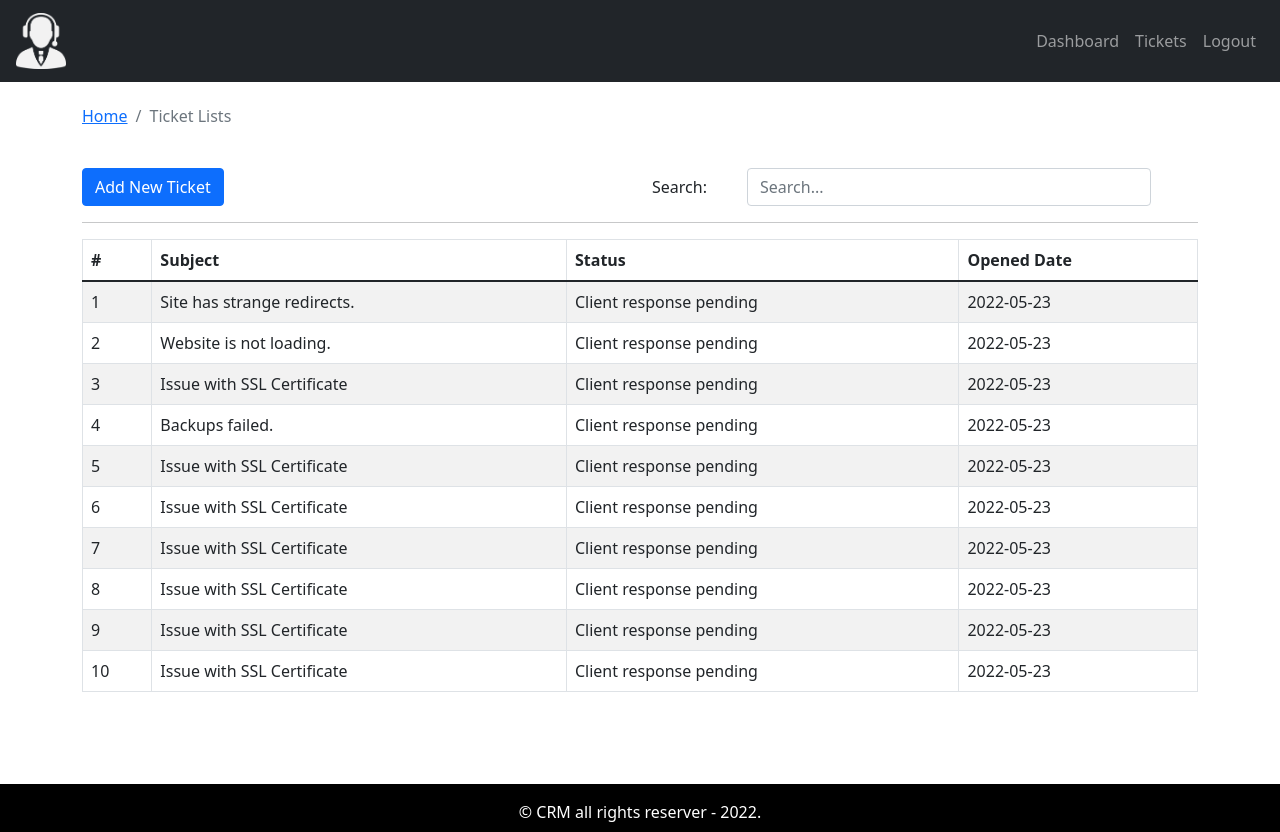
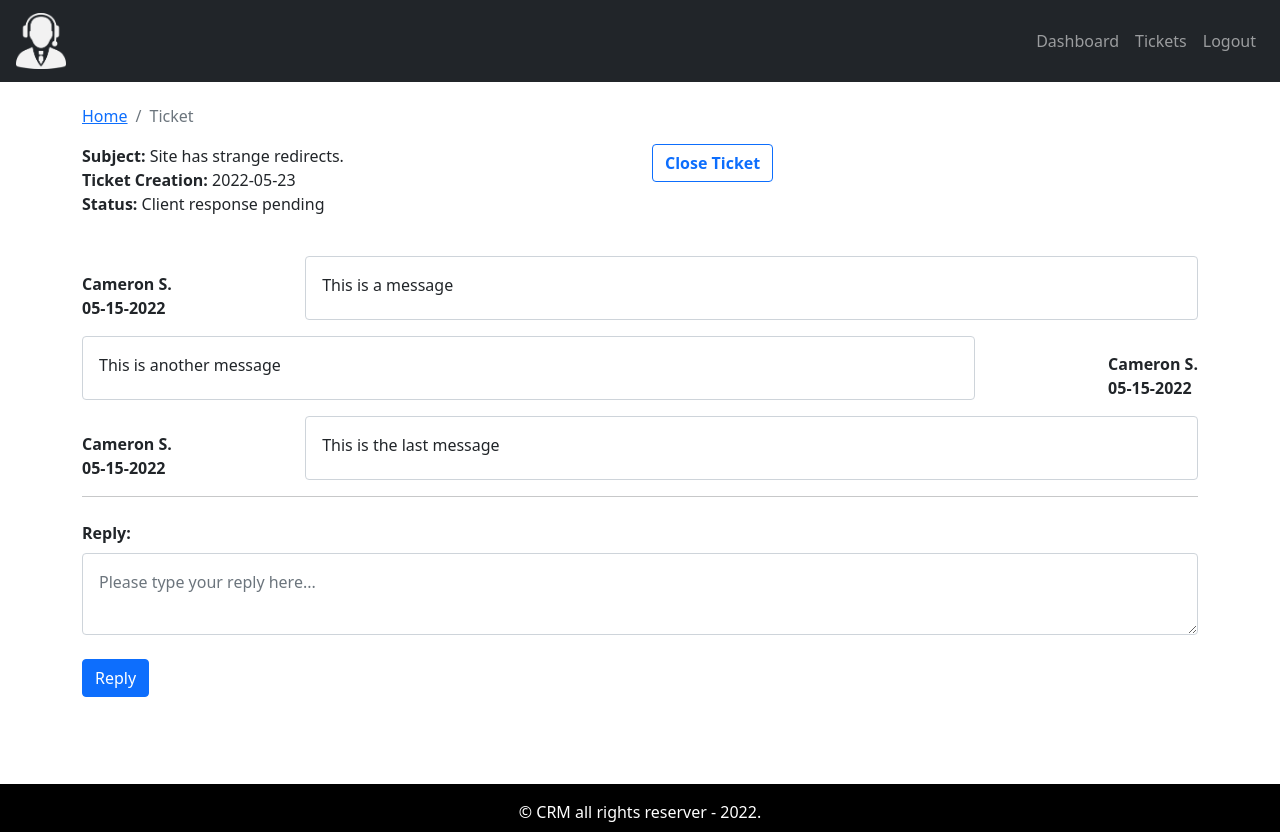
Before and after one commit to CamSteph/crm-ticketing-system, a React (Create React App) app: page / in a window 1280 px wide. Built offline with nearby package versions, Linux system fonts and the light colour scheme.

Commit message:
Ticket history page UI created.

```diff
--- a/src/App.js
+++ b/src/App.js
@@ -5,6 +5,7 @@ import EntryPage from "./pages/entry/EntryPage";
 import DashboardPage from "./pages/dashboard/DashboardPage";
 import AddNewTicketPage from "./pages/addNewTickets/AddNewTicketPage";
 import TicketListPage from "./pages/ticketList/TicketListPage";
+import TicketPage from "./pages/ticketPage/TicketPage";
 // End Page imports
 
 // Import components
@@ -18,7 +19,8 @@ function App() {
       <DefaultLayout>
         {/* <DashboardPage/> */}
         {/* <AddNewTicketPage/> */}
-        <TicketListPage/>
+        {/* <TicketListPage/> */}
+        <TicketPage/>
       </DefaultLayout>
     </div>
   );
--- a/src/assets/data/dummyTickets.json
+++ b/src/assets/data/dummyTickets.json
@@ -3,7 +3,24 @@
         "id": 1,
         "subject": "Site has strange redirects.",
         "status" : "Client response pending",
-        "addedAt" : "2022-05-23"
+        "addedAt" : "2022-05-23",
+        "history": [
+            {
+                "date": "05-15-2022",
+                "message": "This is a message",
+                "messageBy": "Cameron S."
+            },
+            {
+                "date": "05-15-2022",
+                "message": "This is another message",
+                "messageBy": "Cameron S."
+            },
+            {
+                "date": "05-15-2022",
+                "message": "This is the last message",
+                "messageBy": "Cameron S."
+            }
+        ]
     },
     {
         "id": 2,
--- /dev/null
+++ b/src/components/messageHistory/MessageHistoryComponent.js
@@ -0,0 +1,19 @@
+import React from 'react';
+import "./messageHistory.css";
+
+const MessageHistoryComponent = ({message}) => {
+    console.log(message)
+    return (message.map((row, i) => {
+            return (
+                <div className="message-history mt-3" id={i}>
+                <div className="send fw-bold mt-3">
+                    <div className="sender">{row.messageBy}</div>
+                    <div className='date'>{row.date}</div>
+                </div>
+                <div className="message">{row.message}</div>
+                </div>
+            )
+        }));
+};
+
+export default MessageHistoryComponent;
--- /dev/null
+++ b/src/components/messageHistory/messageHistory.css
@@ -0,0 +1,17 @@
+.message-history{
+    display: flex;
+    justify-content: space-between;
+}
+
+.message-history:nth-child(even){
+    display: flex;
+    flex-direction: row-reverse;
+    justify-content: space-between;
+}
+
+.message{
+    padding: 1rem;
+    width: 80%;
+    border: 1px solid #ced4da;
+    border-radius: .25rem;;
+}
--- /dev/null
+++ b/src/components/ticketReplySection/TicketReplyComponent.js
@@ -0,0 +1,24 @@
+import React from 'react';
+import {Form, Button} from 'react-bootstrap';
+
+const TicketReplyComponent = ({messageContent, handleOnChange, handleOnSubmit}) => {
+  return (
+    <Form onSubmit={handleOnSubmit}>
+        <Form.Label><b>Reply:</b></Form.Label>
+        <Form.Control
+        className="p-3"
+        as="textarea"
+        row="5"
+        name="reply-details"
+        placeholder='Please type your reply here...'
+        value={messageContent}
+        onChange={handleOnChange}
+        />
+        <div className="text-right mt-4 mb-4">
+            <Button variant="primary" type="submit">Reply</Button>
+        </div>
+    </Form>
+  )
+};
+
+export default TicketReplyComponent;
--- /dev/null
+++ b/src/pages/ticketPage/TicketPage.js
@@ -0,0 +1,71 @@
+import React, {useState, useEffect} from 'react';
+// import Bootstrap
+import {Container, Row, Col, Button} from 'react-bootstrap';
+// End import bootstrap
+
+// import Components
+import PageBreadcrumb from '../../components/breadcrumb/PageBreadcrumb';
+import MessageHistoryComponent from '../../components/messageHistory/MessageHistoryComponent';
+import TicketReplyComponent from '../../components/ticketReplySection/TicketReplyComponent';
+// End import components
+
+// Import tickets
+import tickets from '../../assets/data/dummyTickets.json';
+// End import tickets
+
+const ticket = tickets[0];
+
+const TicketPage = () => {
+
+    const [messageContent, setMessageContent] = useState('');
+
+    useEffect(() => {
+
+    }, [messageContent]);
+
+    const handleOnChange = e => {
+        const {val} = e.target.value;
+        setMessageContent(val);
+    };
+
+    const handleOnSubmit = e => {
+        e.preventDefault();
+        alert("Reply submitted.");
+    };
+
+  return (
+    <Container>
+        <Row>
+            <Col>
+                <PageBreadcrumb page="Ticket"/>
+            </Col>
+        </Row>
+        <Row>
+            <Col>
+                <div className="subject"><b>Subject:</b> {ticket.subject}</div>
+                <div className="date"><b>Ticket Creation:</b> {ticket.addedAt}</div>
+                <div className="status"><b>Status:</b> {ticket.status}</div>
+            </Col>
+            <Col>
+                <Button variant="outline-primary" className="fw-bold">Close Ticket</Button>
+            </Col>
+        </Row>
+        <Row className='mt-4'>
+            <Col>
+                <MessageHistoryComponent message={ticket.history}/>
+            </Col>
+        </Row>
+        <hr/>
+        <Row className="mt-4">
+            <Col>
+                <TicketReplyComponent messageContent={messageContent}
+                handleOnChange={handleOnChange}
+                handleOnSubmit={handleOnSubmit}
+                />
+            </Col>
+        </Row>
+    </Container>
+  )
+};
+
+export default TicketPage;
```
